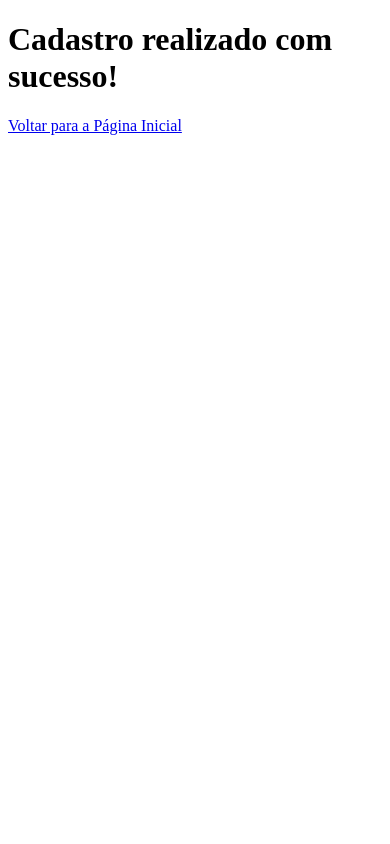
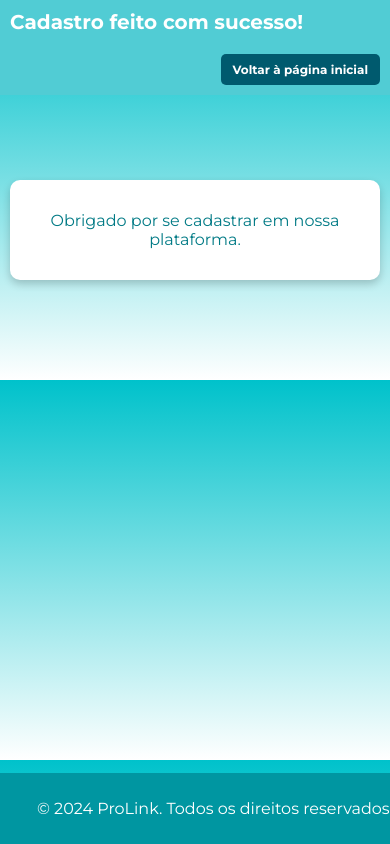
Before and after one commit to MuriloP9/Projeto-Networking, a PHP site: page /inclusaoCadastro.html in a window 390 px wide. Run offline with PHP 8.4, Linux system fonts and the light colour scheme.

Commit message:
Responsividade e estilização das confirmações

```diff
--- a/inclusaoCadastro.html
+++ b/inclusaoCadastro.html
@@ -1,12 +1,176 @@
 <!DOCTYPE html>
-<html lang="pt-br">
+<html lang="pt-BR">
 <head>
     <meta charset="UTF-8">
     <meta name="viewport" content="width=device-width, initial-scale=1.0">
-    <title>Cadastro Realizado</title>
+    <title>Sucesso no Cadastro</title>
+    <link href="https://fonts.googleapis.com/css2?family=Montserrat:wght@400;700&display=swap" rel="stylesheet">
+    <style>
+        body {
+            font-family: "Montserrat", sans-serif;
+            background: linear-gradient(to bottom, #00c2cb, #ffffff);
+            color: #333;
+            margin: 0;
+            padding-top: 80px;
+        }
+
+        .navbar {
+            position: fixed;
+            z-index: 1000;
+            display: flex;
+            flex-wrap: wrap;
+            width: 100%;
+            top: 0;
+            left: 0;
+            justify-content: space-between;
+            align-items: center;
+            padding: 10px 20px;
+            background-color: #51ccd4;
+            box-sizing: border-box;
+        }
+
+        .logo-container {
+            display: flex;
+            align-items: center;
+            margin-bottom: 10px; /* Ajusta o espaço em telas menores */
+        }
+
+        .logo {
+            font-size: 24px;
+            font-weight: bold;
+            color: white;
+            text-align: center;
+        }
+
+        .back-btn {
+            color: #fff;
+            text-decoration: none;
+            padding: 10px 15px;
+            background-color: #005a6e;
+            border-radius: 5px;
+            transition: background-color 0.3s ease, transform 0.3s ease;
+            font-size: 14px;
+            font-weight: bold;
+        }
+
+        .back-btn:hover {
+            background-color: #003d47;
+            transform: scale(1.1);
+            color: #ffffff;
+        }
+
+        main {
+            max-width: 600px;
+            margin: 120px auto;
+            background: #ffffff;
+            padding: 20px;
+            border-radius: 10px;
+            box-shadow: 0 4px 8px rgba(0, 0, 0, 0.2);
+            text-align: center;
+        }
+
+        main p {
+            font-size: 18px;
+            color: #007a85;
+        }
+
+        footer {
+            position: fixed;
+            bottom: 0;
+            width: 100%;
+            text-align: center;
+            padding: 10px 20px;
+            background-color: #0096a1;
+            color: #ffffff;
+        }
+
+        /* Telas grandes (acima de 1200px) */
+        @media (min-width: 1200px) {
+            .navbar {
+                padding: 20px 50px;
+            }
+
+            .logo {
+                font-size: 28px;
+            }
+
+            .back-btn {
+                padding: 12px 20px;
+                font-size: 16px;
+            }
+
+            main {
+                max-width: 800px;
+                padding: 30px;
+            }
+
+            main p {
+                font-size: 20px;
+            }
+        }
+
+        /* Telas médias (entre 768px e 1199px) */
+        @media (min-width: 768px) and (max-width: 1199px) {
+            .navbar {
+                padding: 15px 30px;
+            }
+
+            .logo {
+                font-size: 24px;
+            }
+
+            .back-btn {
+                padding: 10px 15px;
+                font-size: 14px;
+            }
+
+            main {
+                max-width: 700px;
+            }
+        }
+
+        /* Telas pequenas (abaixo de 768px) */
+        @media (max-width: 767px) {
+            .navbar {
+                flex-direction: column;
+                align-items: flex-start;
+                padding: 10px;
+            }
+
+            .logo {
+                font-size: 20px;
+                margin-bottom: 10px;
+            }
+
+            .back-btn {
+                align-self: flex-end;
+                padding: 8px 12px;
+                font-size: 12px;
+            }
+
+            main {
+                margin: 100px 10px;
+                padding: 15px;
+            }
+
+            main p {
+                font-size: 16px;
+            }
+        }
+    </style>
 </head>
 <body>
-    <h1>Cadastro realizado com sucesso!</h1>
-    <a href="index.html">Voltar para a Página Inicial</a>
+    <div class="navbar">
+        <div class="logo-container">
+            <span class="logo">Cadastro feito com sucesso!</span>
+        </div>
+        <a href="index.html" class="back-btn">Voltar à página inicial</a>
+    </div>
+    <main>
+        <p>Obrigado por se cadastrar em nossa plataforma.</p>
+    </main>
+    <footer>
+        <p>&copy; 2024 ProLink. Todos os direitos reservados.</p>
+    </footer>
 </body>
 </html>
--- a/index.html
+++ b/index.html
@@ -62,7 +62,7 @@
         <p>Plataforma para profissionais de todo o mundo</p>
         <div class="search-bar">
             <input type="text" placeholder="Pesquisar por profissionais, áreas...">
-            <a href="./lista_profissionais.html"><button class="search-btn">Procurar</button></a>
+            <a href="./lista_profissionais.html"><button class="search-btn1">Procurar</button></a>
         </div>
     </section>
 
--- a/style.css
+++ b/style.css
@@ -206,7 +206,7 @@ footer {
     box-shadow: 0 4px 6px rgba(0, 0, 0, 0.1); /* Adiciona uma sombra leve */
 }
 
-.search-bar .search-btn {
+.search-bar .search-btn1 {
     padding: 15px 30px;
     border: none;
     background-color: #0096a1;
@@ -217,7 +217,7 @@ footer {
     transition: background-color 0.3s ease, transform 0.3s ease;
 }
 
-.search-bar .search-btn:hover {
+.search-bar .search-btn1:hover {
     background-color: #005a6e;
     transform: scale(1.1); /* Efeito de zoom */
 }
@@ -228,7 +228,7 @@ footer {
         width: 80%; /* Ajuste da barra para dispositivos móveis */
     }
 
-    .search-btn {
+    .search-btn1 {
         padding: 15px 20px;
     }
 }
```
Also changed, not shown: confirmacao_inscricao.html (+83 -4 lines).
